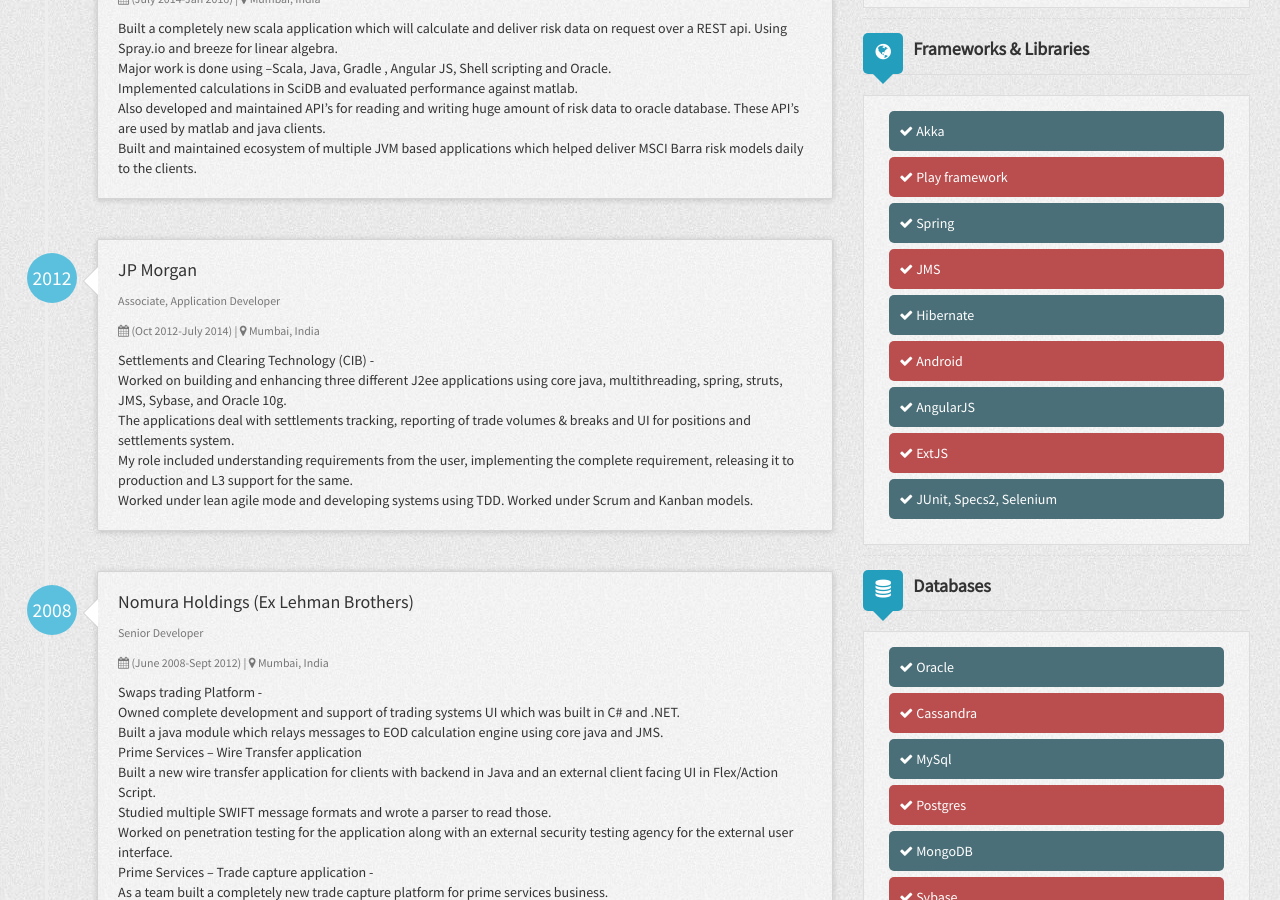
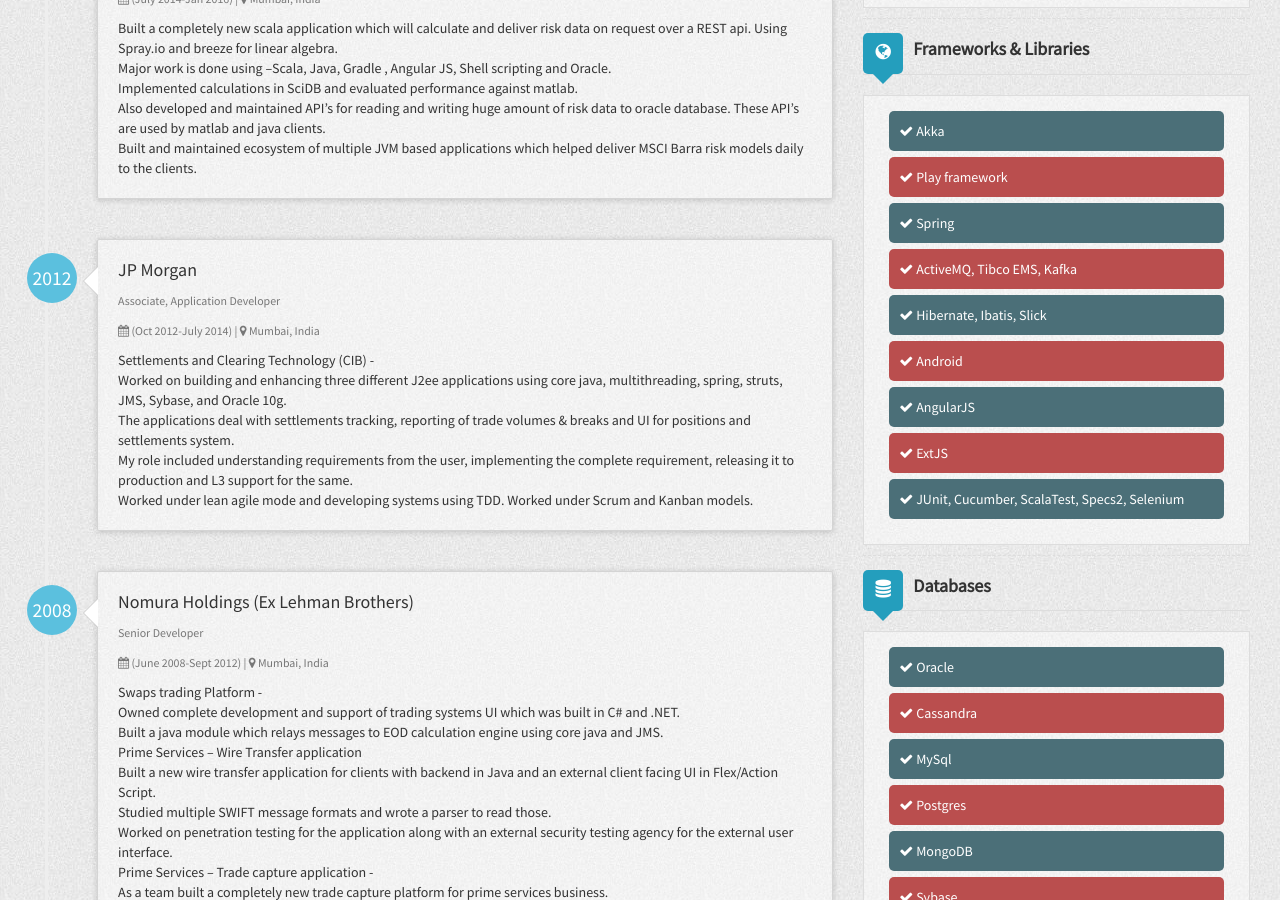
Before and after one commit to kunalkanojia/resumecard, a Jekyll site: the page built from index.html, in a window 1280 px wide and 900 px high, scrolled down 631 px. Built offline with Jekyll 4.4.1, drawn with Linux system fonts in a browser that asks for light colours; nearby versions of some CDN libraries.

Commit message:
Update _config.yml

```diff
--- a/_config.yml
+++ b/_config.yml
@@ -97,9 +97,9 @@
     - framework2:
       name: Spring
     - framework1:
-      name: JMS
+      name: ActiveMQ, Tibco EMS, Kafka
     - framework3:
-      name: Hibernate
+      name: Hibernate, Ibatis, Slick
     - framework1:
       name: Android
     - framework1:
@@ -107,7 +107,7 @@
     - framework2:
       name: ExtJS
     - framework4:
-      name: JUnit, Specs2, Selenium
+      name: JUnit, Cucumber, ScalaTest, Specs2, Selenium
   programmingSkills:
     - skill1:
       name: Java/ J2EE
```
